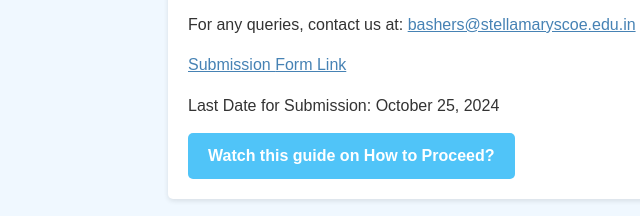
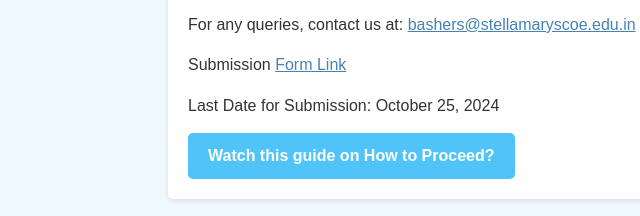
Before and after one commit to roshan-lal-dia/be-a-basher, a plain HTML site: page index.html in a window 1280 px wide. Shown: the part 683-899 px from the top of the page, 92-732 px from the left. Drawn offline with Linux system fonts and the light colour scheme.

Commit message:
Update index.html

```diff
--- a/index.html
+++ b/index.html
@@ -121,7 +121,7 @@
 			<p>We're excited about your interest in joining our community. This year, we've had an incredible response with many eager to join us. To maintain the quality of our community, we're looking for members committed to self-improvement.</p>
 			<p>As part of our selection process, we'll be screening applicants based on the completion of specific learning modules. Please follow the instructions in the link below to submit your completion once you've finished the modules.</p>
 			<p>Note: Only those who submit this form will be considered for the shortlist.</p>
-			<p>For any queries, contact us at: <a href="mailto:bashers@stellamaryscoe.edu.in">bashers@stellamaryscoe.edu.in</p>
+			<p>For any queries, contact us at: <a href="mailto:bashers@stellamaryscoe.edu.in">bashers@stellamaryscoe.edu.in</a></p>
 			<p>Submission <a href="https://docs.google.com/forms/d/e/1FAIpQLSf0ezwBz_HrGrV4y8OQ7U-5d4EcP32rxuTbuPOMC-e2wC2xWQ/viewform">Form Link</a></p>
 			<p>Last Date for Submission: October 25, 2024</p>
 			<a href="https://app.tango.us/app/workflow/Microsoft-Learn-Screening---Transcript-Submission-Guide----BeABasher---7bf6a1d6b8004516a3858deb60d2146c" class="button">Watch this guide on How to Proceed?</a>
```
